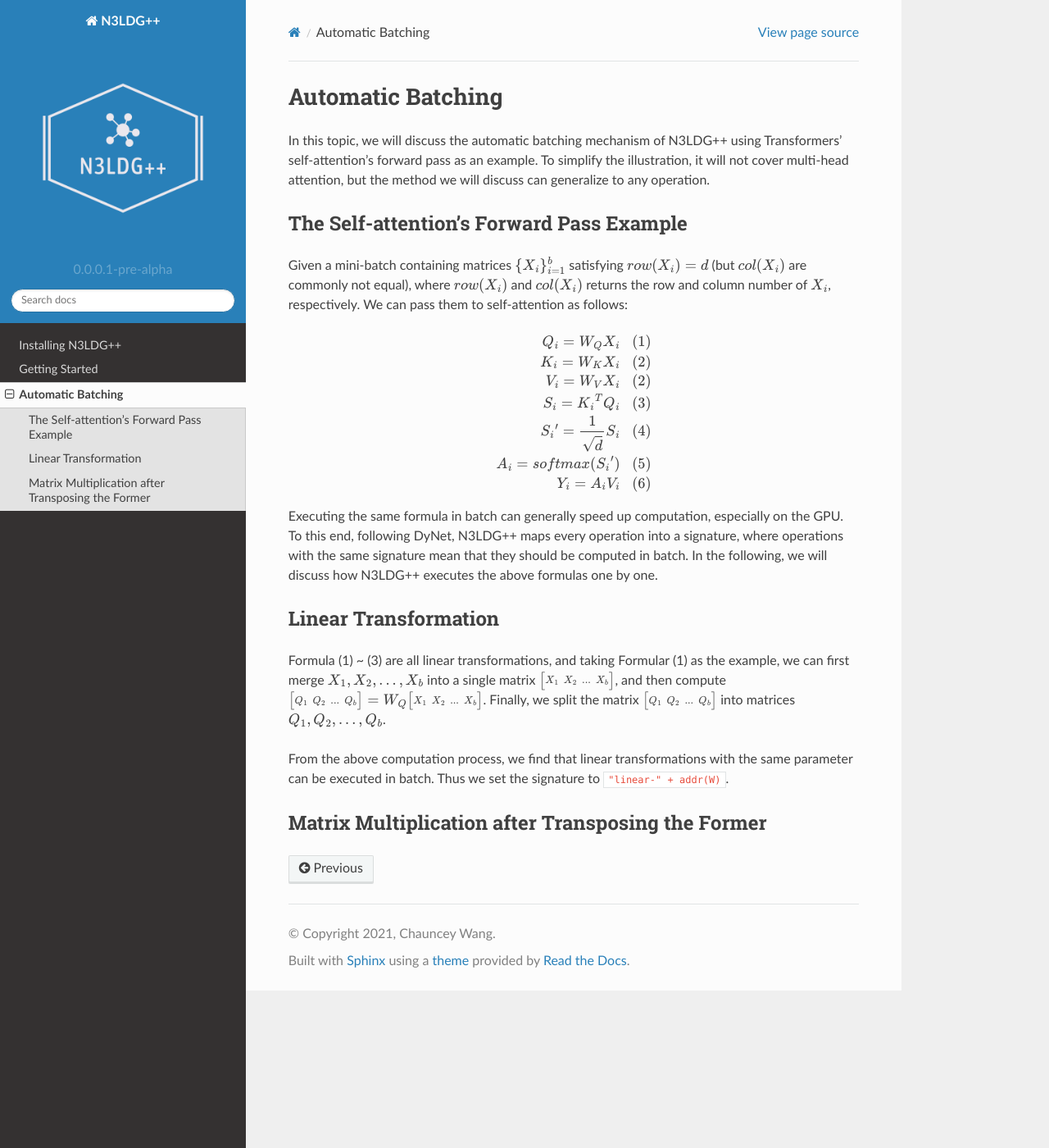
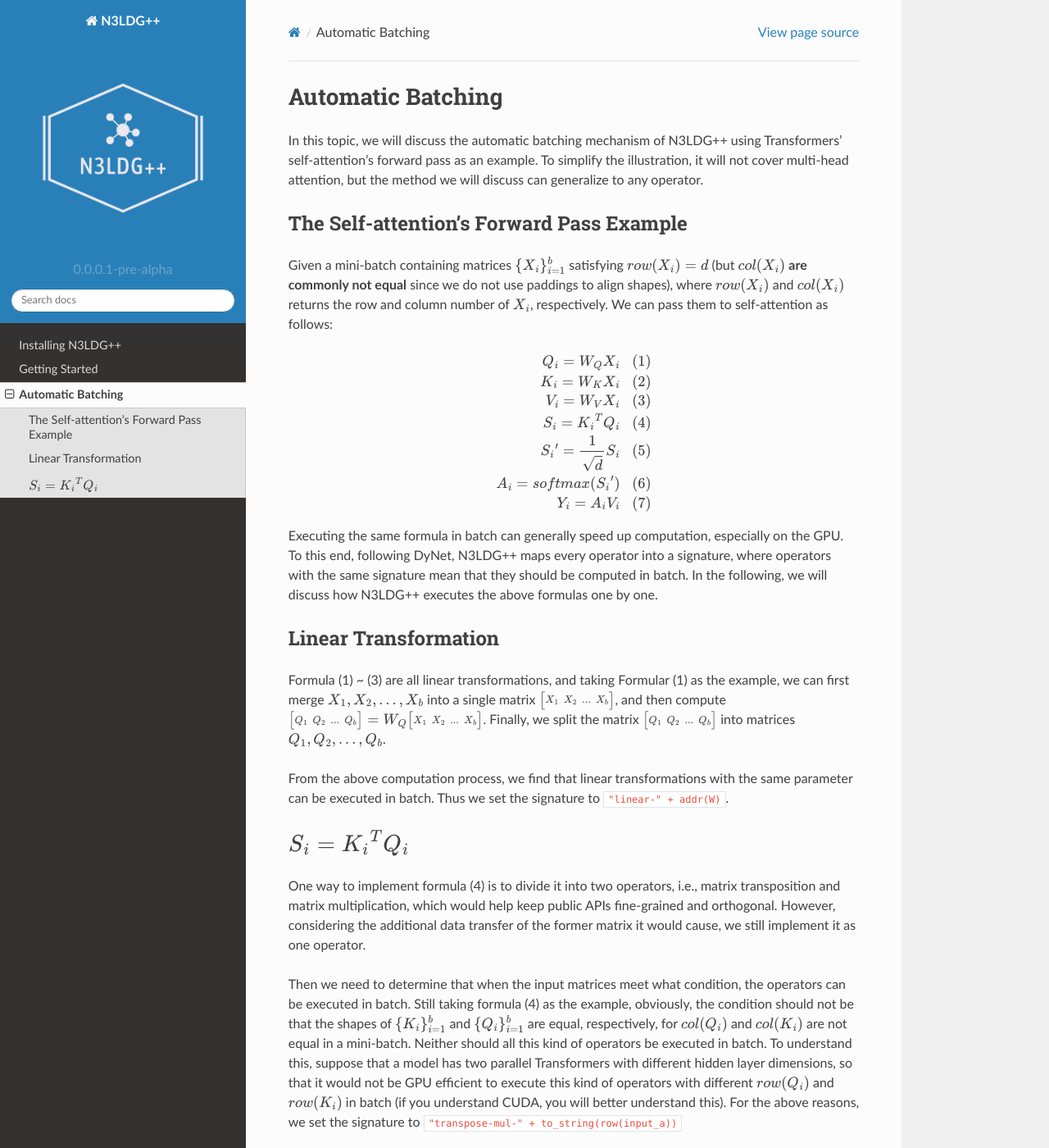
Before and after one commit to chncwang/InsNet, a Sphinx documentation site: the page built from docs/source/auto_batch.rst, in a window 1280 px wide and 1400 px high. Shown: the whole window at 82% size. Built offline with Sphinx 7.4.7 and the Read the Docs theme 2.0.0, drawn with Linux system fonts in a browser that asks for light colours.

Commit message:
complete the illustration of formular 4

```diff
--- a/docs/source/auto_batch.rst
+++ b/docs/source/auto_batch.rst
@@ -1,26 +1,26 @@
 Automatic Batching
 ==================
 
-In this topic, we will discuss the automatic batching mechanism of N3LDG++ using Transformers' self-attention's forward pass as an example. To simplify the illustration, it will not cover multi-head attention, but the method we will discuss can generalize to any operation.
+In this topic, we will discuss the automatic batching mechanism of N3LDG++ using Transformers' self-attention's forward pass as an example. To simplify the illustration, it will not cover multi-head attention, but the method we will discuss can generalize to any operator.
 
 The Self-attention's Forward Pass Example
 -----------------------------------------
 
-Given a mini-batch containing matrices :math:`\{X_i\}_{i=1}^b` satisfying :math:`row(X_i) = d` (but :math:`col(X_i)` are commonly not equal), where :math:`row(X_i)` and :math:`col(X_i)` returns the row and column number of :math:`X_i`, respectively. We can pass them to self-attention as follows:
+Given a mini-batch containing matrices :math:`\{X_i\}_{i=1}^b` satisfying :math:`row(X_i) = d` (but :math:`col(X_i)` **are commonly not equal** since we do not use paddings to align shapes), where :math:`row(X_i)` and :math:`col(X_i)` returns the row and column number of :math:`X_i`, respectively. We can pass them to self-attention as follows:
 
 .. math::
 
     \begin{align}
         Q_i = W_Q X_i\tag{1}\\
         K_i = W_K X_i\tag{2}\\
-        V_i = W_V X_i\tag{2}\\
-        S_i = {K_i}^T Q_i\tag{3}\\
-        {S_i}'= \frac{1}{\sqrt{d}} S_i\tag{4}\\
-        A_i = softmax({S_i}')\tag{5}\\
-        Y_i = A_i V_i\tag{6}
+        V_i = W_V X_i\tag{3}\\
+        S_i = {K_i}^T Q_i\tag{4}\\
+        {S_i}'= \frac{1}{\sqrt{d}} S_i\tag{5}\\
+        A_i = softmax({S_i}')\tag{6}\\
+        Y_i = A_i V_i\tag{7}
     \end{align}
 
-Executing the same formula in batch can generally speed up computation, especially on the GPU. To this end, following DyNet, N3LDG++ maps every operation into a signature, where operations with the same signature mean that they should be computed in batch. In the following, we will discuss how N3LDG++ executes the above formulas one by one.
+Executing the same formula in batch can generally speed up computation, especially on the GPU. To this end, following DyNet, N3LDG++ maps every operator into a signature, where operators with the same signature mean that they should be computed in batch. In the following, we will discuss how N3LDG++ executes the above formulas one by one.
 
 Linear Transformation
 ---------------------
@@ -29,5 +29,9 @@ Formula (1) ~ (3) are all linear transformations,  and taking Formular (1) as th
 
 From the above computation process, we find that linear transformations with the same parameter can be executed in batch. Thus we set the signature to :code:`"linear-" + addr(W)`.
 
-Matrix Multiplication after Transposing the Former
+:math:`S_i = {K_i}^T Q_i`
 --------------------------------------------------
+
+One way to implement formula (4) is to divide it into two operators, i.e., matrix transposition and matrix multiplication, which would help keep public APIs fine-grained and orthogonal. However, considering the additional data transfer of the former matrix it would cause, we still implement it as one operator.
+
+Then we need to determine that when the input matrices meet what condition, the operators can be executed in batch. Still taking formula (4) as the example, obviously, the condition should not be that the shapes of :math:`\{K_i\}_{i=1}^b` and :math:`\{Q_i\}_{i=1}^b` are equal, respectively, for :math:`col(Q_i)` and :math:`col(K_i)` are not equal in a mini-batch. Neither should all this kind of operators be executed in batch. To understand this, suppose that a model has two parallel Transformers with different hidden layer dimensions, so that it would not be GPU efficient to execute this kind of operators with different :math:`row(Q_i)` and :math:`row(K_i)` in batch (if you understand CUDA, you will better understand this). For the above reasons, we set the signature to :code:`"transpose-mul-" + to_string(row(input_a))`
--- a/docs/source/getting_started.rst
+++ b/docs/source/getting_started.rst
@@ -94,9 +94,9 @@ Supposing that we have already loaded and randomly shuffled training instances,
         tgt_len_sum += ins.tgt.size();
     }
 
-    // The computation graph will automatically execute forward computations above in batches.
+    // The computation graph will automatically execute forward computations above in batch.
     // Note that matrices' shapes are not aligned in the mini-batch, but N3LDG++ can properly
-    // compute them in batches.
+    // compute them in batch.
     graph.forward();
 
     // 1.0f means sum reduction, and pass (1.0f / tgt_len_sum) if you want average reduction.
--- a/docs/source/index.rst
+++ b/docs/source/index.rst
@@ -17,7 +17,7 @@ Besides, N3LDG++ has the following features:
 1. It is written in C++ 14 and is built as a static library.
 2. For GPU computation, we write almost all CUDA kernels by hand, allowing efficient parallel computation for matrices of unaligned shapes.
 3. Both lazy and eager execution is supported, with the former allowing for automatic batching and the latter facilitating users' debugging.
-4. For the moment, it provides more than twenty operations with GPU and CPU implementations, supporting building modern NLP models for sentence classification, sequence tagging, and language generation. It furthermore provides NLP modules such as attention blocks, RNNs, and transformers, built with the aforementioned operations.
+4. For the moment, it provides more than twenty operators with GPU and CPU implementations, supporting building modern NLP models for sentence classification, sequence tagging, and language generation. It furthermore provides NLP modules such as attention blocks, RNNs, and transformers, built with the aforementioned operators.
 
 Researches using N3LDG++ are listed as follows, and we are looking forward to enriching this list:
 
```
